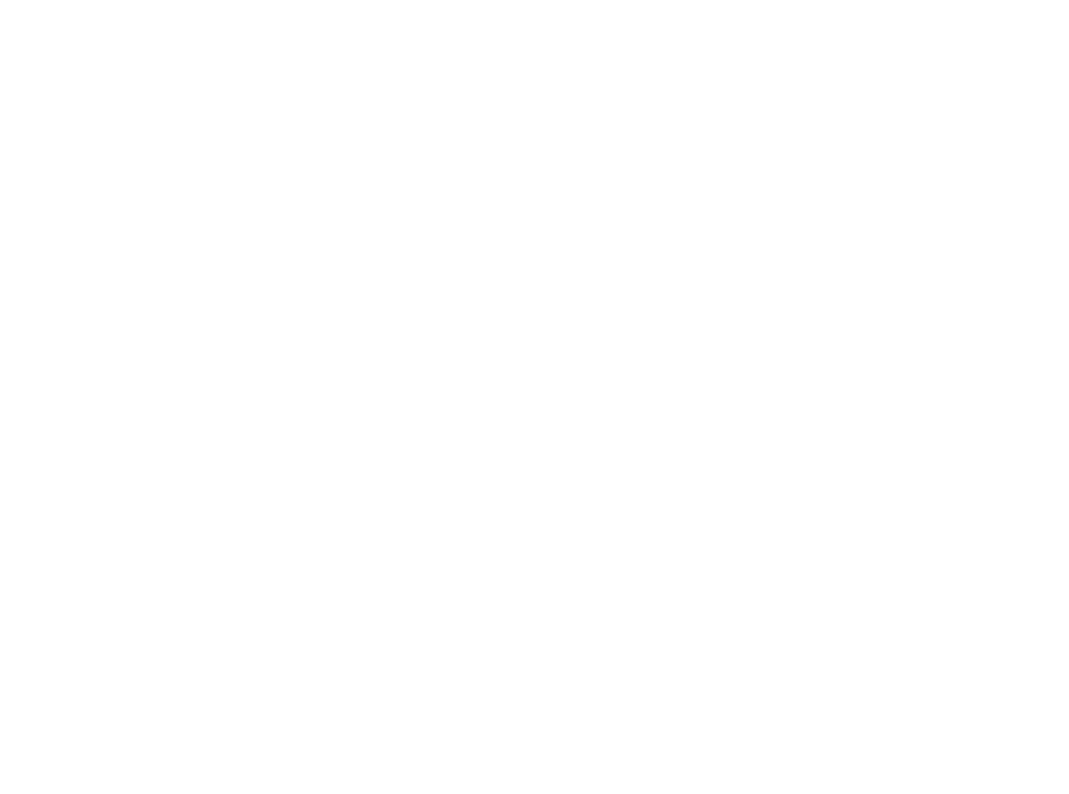
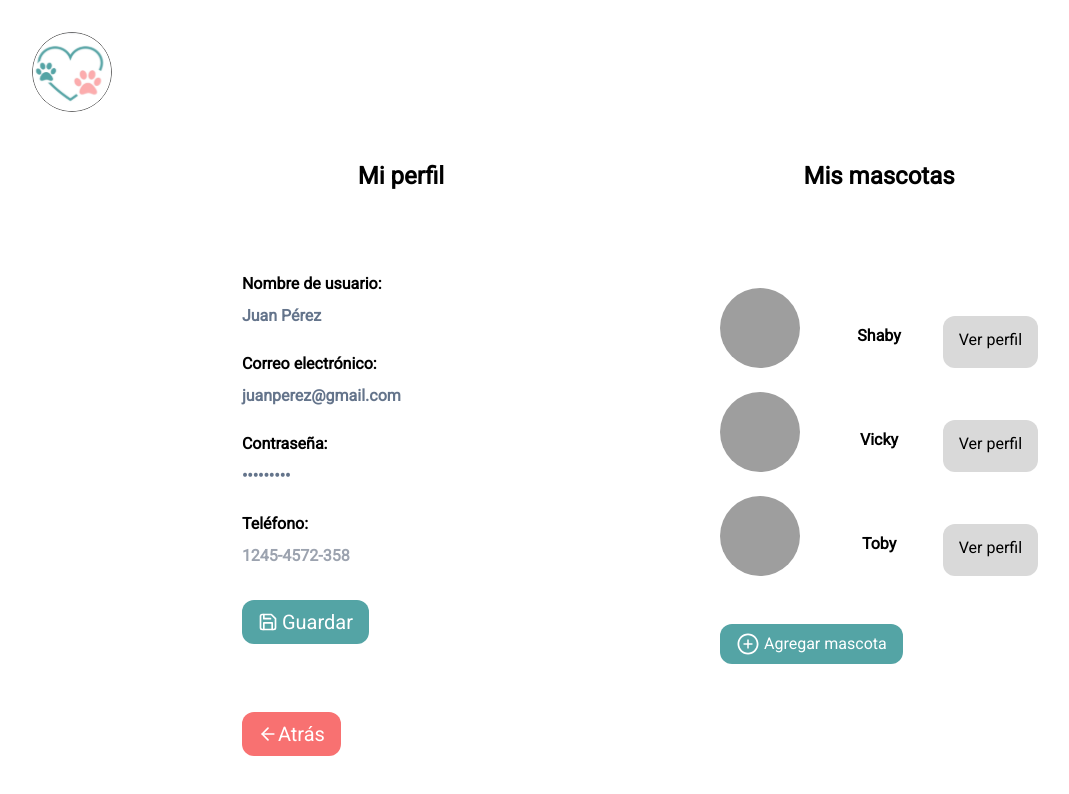
Before and after one commit to No-Country/c13-36-t-node-react, a React (Vite) app in the folder client/: page /userprofile in a window 1280 px wide. Before the commit this address had no page. Shown: the top 794 px of the page, without its empty margins (0-1069 px from the left). Built offline with nearby package versions, Linux system fonts and the light colour scheme; grey boxes are pictures that could not be loaded.

Commit message:
userprofile

```diff
--- a/client/src/App.tsx
+++ b/client/src/App.tsx
@@ -14,6 +14,7 @@
 import Navbar from "./Components/Navbar/Navbar";
 import Reset from "./Components/Reset/Reset";
 import Create from "./Components/Create/Create";
+import UserProfile from "./Components/UserProfile/UserProfile";
 
 register();
 
@@ -70,7 +71,7 @@
             element={
               <>
                 <Navbar setusuario={setUsuario} usuario={usuario} />
-                <Create></Create>
+                <Create />
               </>
             }
           />
@@ -83,6 +84,15 @@
               </>
             }
           />
+          <Route
+            path="/userprofile"
+            element={
+              <>
+                <Navbar setusuario={setUsuario} usuario={usuario} />
+                <UserProfile />
+              </>
+            }
+          />
         </Routes>
       </Router>
     </main>
--- a/client/src/Components/Create/Create.tsx
+++ b/client/src/Components/Create/Create.tsx
@@ -1,37 +1,43 @@
-import { useState } from 'react'
-import { NavLink } from 'react-router-dom'
-import InputWithLabel from './InputWithLabel'
+import { useState } from "react";
+import { NavLink } from "react-router-dom";
+import InputWithLabel from "./InputWithLabel";
 
 export default function Create() {
-  const [view, setView] = useState(false)
-  const [dataUser, setDataUser] = useState({})
+  const [view, setView] = useState(false);
+  const [dataUser, setDataUser] = useState({});
 
-  const viewPassword = () =>{
-      setView(!view)
-  }
+  const viewPassword = () => {
+    setView(!view);
+  };
   const handleSubmit = (evt: React.FormEvent<HTMLFormElement | Event>) => {
     evt.preventDefault();
 
     // Verifica si el evento es de tipo HTMLFormElement
     if (evt.target instanceof HTMLFormElement) {
       const fields = Object.fromEntries(new FormData(evt.target));
-      setDataUser(fields)
+      setDataUser(fields);
 
-      console.log(dataUser)
+      console.log(dataUser);
     }
   };
   return (
-    <main className="flex justify-start items-start flex-col items-center w-[500px] border-2 border-black relative rounded-md max-md:w-[100%] bg-[#fff] mt-10">
-      <img src={"avatar.png"} className="absolute w-24 top-[-50px] border-2 rounded-full"></img>
+    <main className="flex justify-start items-start flex-col w-[500px] border-2 border-black relative rounded-md max-md:w-[100%] bg-[#fff] mt-10">
+      <img
+        src={"avatar.png"}
+        className="absolute w-24 top-[-50px] border-2 rounded-full"
+      ></img>
       <h1 className="text-2xl mt-12 font-bold">Registrarme</h1>
-      <form className="flex flex-col items-start gap-3 w-[350px]" onSubmit={handleSubmit}>
+      <form
+        className="flex flex-col items-start gap-3 w-[350px]"
+        onSubmit={handleSubmit}
+      >
         <InputWithLabel
-          label='Usuario'
-          type='text'
-          placeholder='JohnDoe'
-          name='nameUser'
-          iconClass='fa-user'
-          />
+          label="Usuario"
+          type="text"
+          placeholder="JohnDoe"
+          name="nameUser"
+          iconClass="fa-user"
+        />
         <InputWithLabel
           label="Correo electrónico"
           type="email"
--- a/client/src/Components/Menus/Menu.tsx
+++ b/client/src/Components/Menus/Menu.tsx
@@ -26,6 +26,14 @@
             >
               {label}
             </li>
+          ) : label === "Perfil de usuario" ? (
+            <li
+              key={index}
+              className="bg-neutral-200 min-w-[150px] shadow-md shadow-neutral-500 rounded-full px-4 py-2 hover:bg-neutral-100 cursor-pointer hover:border-black hover:border"
+              onClick={() => navigate("/userprofile")}
+            >
+              {label}
+            </li>
           ) : label === "Mis mascotas" ? (
             <li
               key={index}
--- /dev/null
+++ b/client/src/Components/UserProfile/UserProfile.tsx
@@ -0,0 +1,101 @@
+import { NavLink } from "react-router-dom";
+import { FiArrowLeft, FiSave } from "react-icons/fi";
+import Avatar from "../Avatar/Avatar";
+import { AiOutlinePlusCircle } from "react-icons/ai";
+
+const UserProfile = () => {
+  return (
+    <div>
+      <div className="grid grid-cols-2 gap-40">
+        <div className="flex flex-col">
+          <h1 className="mb-14 mt-10 font-bold text-2xl">Mi perfil</h1>
+          <form action="">
+            <div className="flex flex-col text-start">
+              <span className="font-semibold mt-6">Nombre de usuario:</span>
+              <h3 className="font-semibold text-slate-500 mt-2">Juan Pérez</h3>
+              <span className="font-semibold mt-6">Correo electrónico:</span>
+              <h3 className="font-semibold mt-2 text-slate-500">
+                juanperez@gmail.com
+              </h3>
+              <span className="font-semibold mt-6">Contraseña: </span>
+              <h3 className="font-semibold mt-2 text-slate-500">•••••••••</h3>
+              <span className="font-semibold mt-6">Teléfono: </span>
+              <input
+                type="text"
+                placeholder="1245-4572-358"
+                className="font-semibold mt-2"
+              />
+            </div>
+            <div className="flex">
+              <button className="flex flex-row text-xl bg-[#54A4A5] px-4 py-2 rounded-xl text-white mt-8">
+                <FiSave className="mt-1 mr-1" />
+                Guardar
+              </button>
+            </div>
+          </form>
+        </div>
+        <div>
+          <h1 className="mb-14 mt-10 font-bold text-2xl">Mis mascotas</h1>
+          <div className="flex flex-col gap-6 mt-24">
+            <div className="grid grid-cols-3 gap-4">
+              <Avatar size={"medium"} />
+              <h3 className="mt-9 font-semibold">Shaby</h3>
+              <div className="flex">
+                <NavLink
+                  to={"/mascotas"}
+                  className="mt-7 text-black bg-[#D9D9D9] py-3 px-4 rounded-xl"
+                >
+                  Ver perfil
+                </NavLink>
+              </div>
+            </div>
+            <div className="grid grid-cols-3 gap-4">
+              <Avatar size={"medium"} />
+              <h3 className="mt-9 font-semibold">Vicky</h3>
+              <div className="flex">
+                <NavLink
+                  to={"/mascotas"}
+                  className="mt-7 text-black bg-[#D9D9D9] py-3 px-4 rounded-xl"
+                >
+                  Ver perfil
+                </NavLink>
+              </div>
+            </div>
+            <div className="grid grid-cols-3 gap-4">
+              <Avatar size={"medium"} />
+              <h3 className="mt-9 font-semibold">Toby</h3>
+              <div className="flex">
+                <NavLink
+                  to={"/mascotas"}
+                  className="mt-7 text-black bg-[#D9D9D9] py-3 px-4 rounded-xl"
+                >
+                  Ver perfil
+                </NavLink>
+              </div>
+            </div>
+          </div>
+          <div className="flex">
+            <NavLink
+              to={"/main"}
+              className="flex flex-row bg-[#54A4A5] text-center px-4 py-2 rounded-xl text-white mt-12"
+            >
+              <AiOutlinePlusCircle size={24} className=" mr-1" />
+              Agregar mascota
+            </NavLink>
+          </div>
+        </div>
+      </div>
+      <div className="flex">
+        <NavLink
+          to={"/main"}
+          className="flex flex-row text-xl bg-red-400 px-4 py-2 rounded-xl text-white mt-12"
+        >
+          <FiArrowLeft className="mt-1" />
+          Atrás
+        </NavLink>
+      </div>
+    </div>
+  );
+};
+
+export default UserProfile;
```
